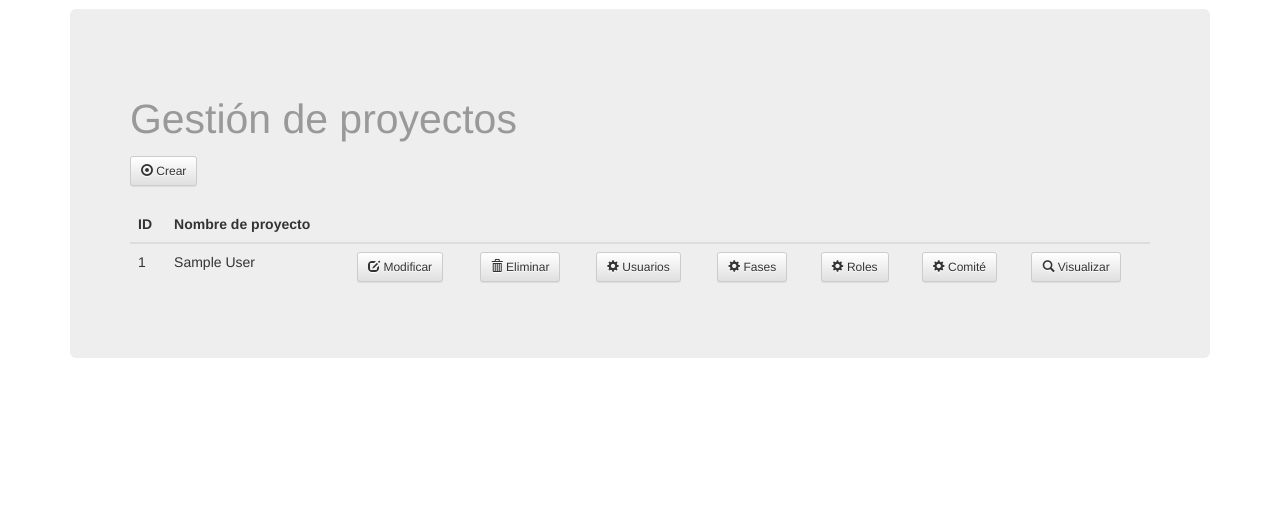
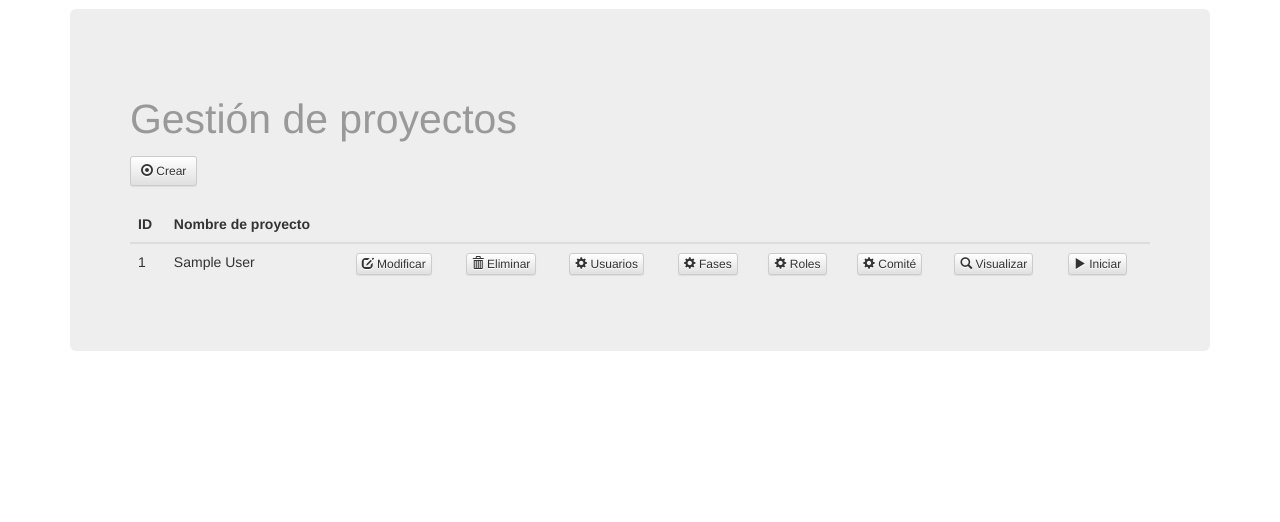
Before and after one commit to 9andresc/proyecto-sap, a Django app: page /administracion/gestion_proyectos/ in a window 1280 px wide. Shown: the part 51-573 px from the top of the page. Run offline with Django 3.2, Linux system fonts and the light colour scheme; a user stored in the database is signed in; tables that the repository leaves empty hold one stand-in row (values such as "Sample post"); some libraries are stand-ins or nearby versions.

Commit message:
Modificado gestión de proyecto Se han achicado los botones y además se ha añadido el botón para iniciar un proyecto.

```diff
--- a/sap/administracion/templates/proyecto/gestion_proyectos.html
+++ b/sap/administracion/templates/proyecto/gestion_proyectos.html
@@ -21,6 +21,7 @@
                     		<th></th>
                     		<th></th>
                     		<th></th>
+                    		<th></th>
                     	</tr>
                     </thead>
                 	<tbody>
@@ -28,13 +29,14 @@
                 			<tr>
                     			<td>{{ p.id }}</td>
                     			<td>{{ p.nombre }}</td>
-                    			<td><a class="btn btn-sm btn-default" href="/administracion/gestion_proyectos/modificar_proyecto/{{ p.id }}/"><span class="glyphicon glyphicon-edit"></span> Modificar</a></td>
-                    			<td><a class="btn btn-sm btn-default" href="/administracion/gestion_proyectos/eliminar_proyecto/{{ p.id }}/"><span class="glyphicon glyphicon-trash"></span> Eliminar</a></td>
-                    			<td><a class="btn btn-sm btn-default" href="/administracion/gestion_proyectos/usuarios/proyecto/{{ p.id }}/"><span class="glyphicon glyphicon-cog"></span> Usuarios</a></td>
-                    			<td><a class="btn btn-sm btn-default" href="/administracion/gestion_proyectos/fases/proyecto/{{ p.id }}/"><span class="glyphicon glyphicon-cog"></span> Fases</a></td>
-                    			<td><a class="btn btn-sm btn-default" href="/administracion/gestion_proyectos/roles/proyecto/{{ p.id }}/"><span class="glyphicon glyphicon-cog"></span> Roles</a></td>
-                    			<td><a class="btn btn-sm btn-default" href="/administracion/gestion_proyectos/comite/proyecto/{{ p.id }}/"><span class="glyphicon glyphicon-cog"></span> Comité</a></td>
-                    			<td><a class="btn btn-sm btn-default" href="/administracion/gestion_proyectos/proyecto/{{ p.id }}/"><span class="glyphicon glyphicon-search"></span> Visualizar</a></td>
+                    			<td><a class="btn btn-xs btn-default" href="/administracion/gestion_proyectos/modificar_proyecto/{{ p.id }}/"><span class="glyphicon glyphicon-edit"></span> Modificar</a></td>
+                    			<td><a class="btn btn-xs btn-default" href="/administracion/gestion_proyectos/eliminar_proyecto/{{ p.id }}/"><span class="glyphicon glyphicon-trash"></span> Eliminar</a></td>
+                    			<td><a class="btn btn-xs btn-default" href="/administracion/gestion_proyectos/usuarios/proyecto/{{ p.id }}/"><span class="glyphicon glyphicon-cog"></span> Usuarios</a></td>
+                    			<td><a class="btn btn-xs btn-default" href="/administracion/gestion_proyectos/fases/proyecto/{{ p.id }}/"><span class="glyphicon glyphicon-cog"></span> Fases</a></td>
+                    			<td><a class="btn btn-xs btn-default" href="/administracion/gestion_proyectos/roles/proyecto/{{ p.id }}/"><span class="glyphicon glyphicon-cog"></span> Roles</a></td>
+                    			<td><a class="btn btn-xs btn-default" href="/administracion/gestion_proyectos/comite/proyecto/{{ p.id }}/"><span class="glyphicon glyphicon-cog"></span> Comité</a></td>
+                    			<td><a class="btn btn-xs btn-default" href="/administracion/gestion_proyectos/proyecto/{{ p.id }}/"><span class="glyphicon glyphicon-search"></span> Visualizar</a></td>
+                    			<td><a class="btn btn-xs btn-default" href="/administracion/gestion_proyectos/proyecto/{{ p.id }}/"><span class="glyphicon glyphicon-play"></span> Iniciar</a></td>
                 			</tr>
                 		{% endfor %}
                 	</tbody>
```
